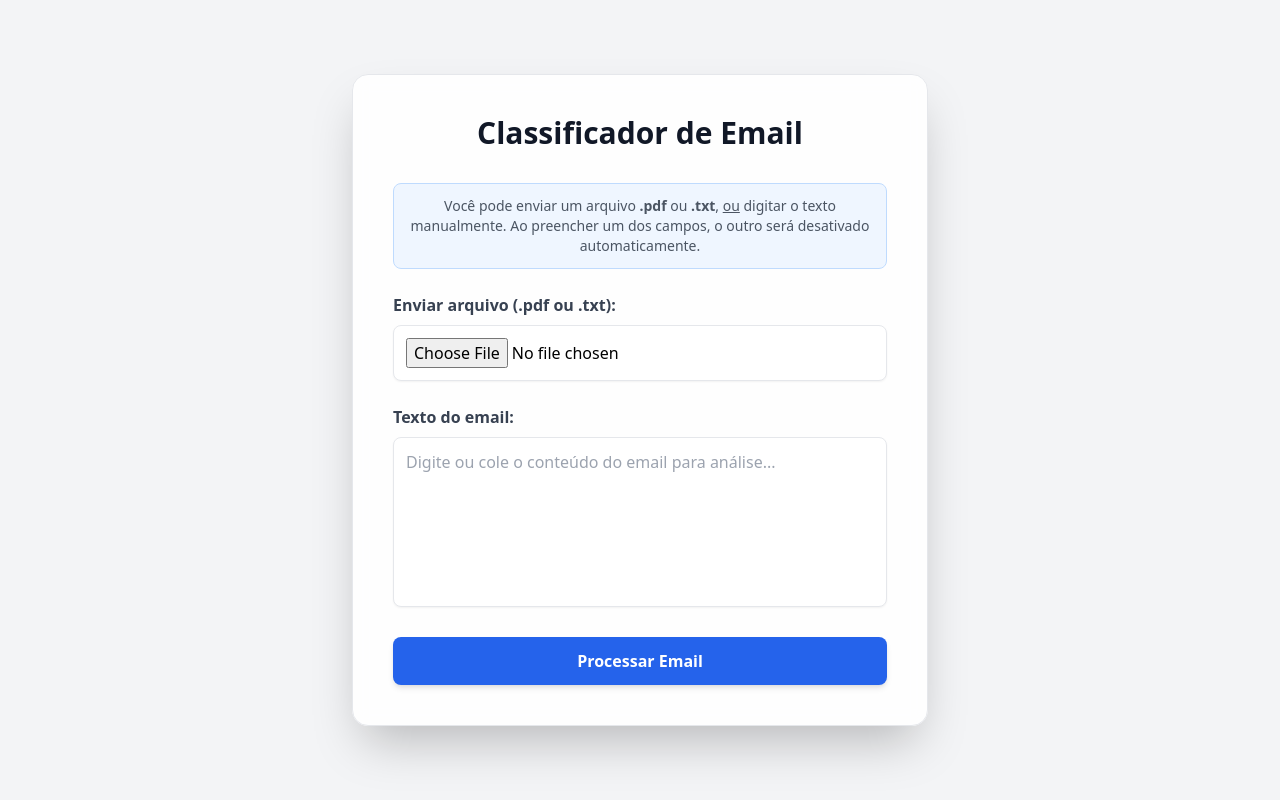
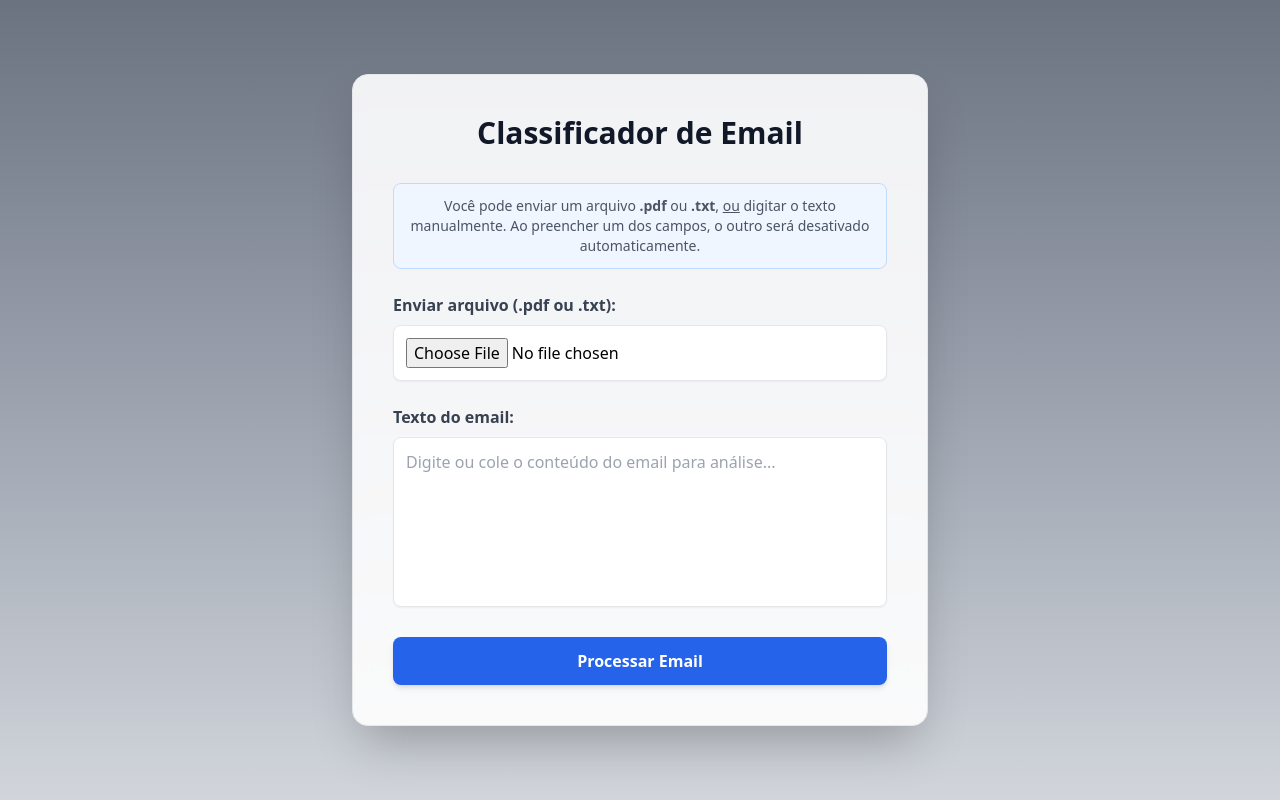
Before and after one commit to Venturaa10/case_AutoU, a Flask app: page / in a window 1280 px wide. Run offline with Flask 3, Linux system fonts and the light colour scheme; parts of the project's set-up code (start-up, migrations or seed data) failed here and were passed over; some libraries are stand-ins or nearby versions.

Commit message:
- Alterar a cor do body para melhor a legibilidade.

```diff
--- a/app/templates/index.html
+++ b/app/templates/index.html
@@ -7,7 +7,7 @@
     <!-- Importar o Tailwind CSS -->
     <script src="https://cdn.tailwindcss.com"></script>
 </head>
-<body class="bg-gray-100 min-h-screen flex items-center justify-center p-6">
+<body class="bg-gradient-to-b from-gray-500 via-gray-400 to-gray-300 min-h-screen flex items-center justify-center p-6">
 
 
     <div class="bg-white/90 backdrop-blur shadow-2xl rounded-2xl p-10 w-full max-w-xl border border-gray-200">
--- a/app/templates/result.html
+++ b/app/templates/result.html
@@ -7,7 +7,7 @@
     <script src="https://cdn.tailwindcss.com"></script>
     <link rel="stylesheet" href="https://cdnjs.cloudflare.com/ajax/libs/font-awesome/6.5.0/css/all.min.css">
 </head>
-<body class="bg-gray-100 min-h-screen flex items-center justify-center p-6">
+<body class="bg-gradient-to-b from-gray-500 via-gray-400 to-gray-300 min-h-screen flex items-center justify-center p-6">
 
     <div class="bg-white shadow-xl rounded-xl p-10 w-full max-w-xl">
         <h1 class="text-2xl font-bold text-gray-800 mb-6">
```
